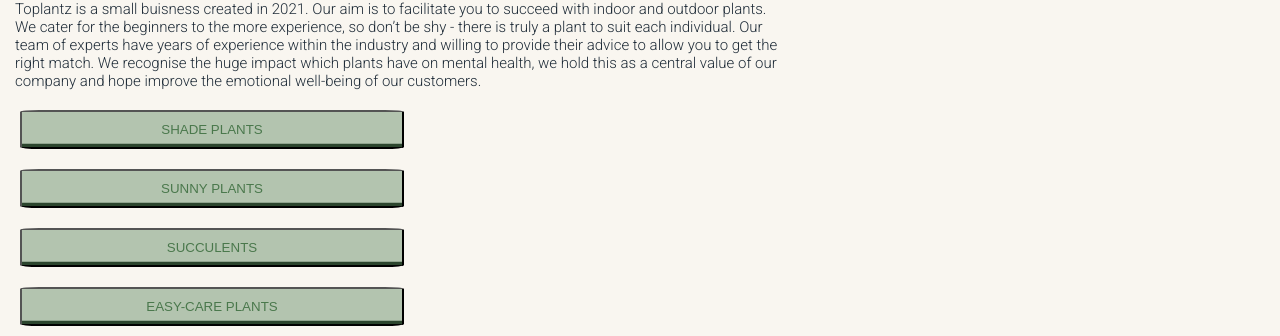
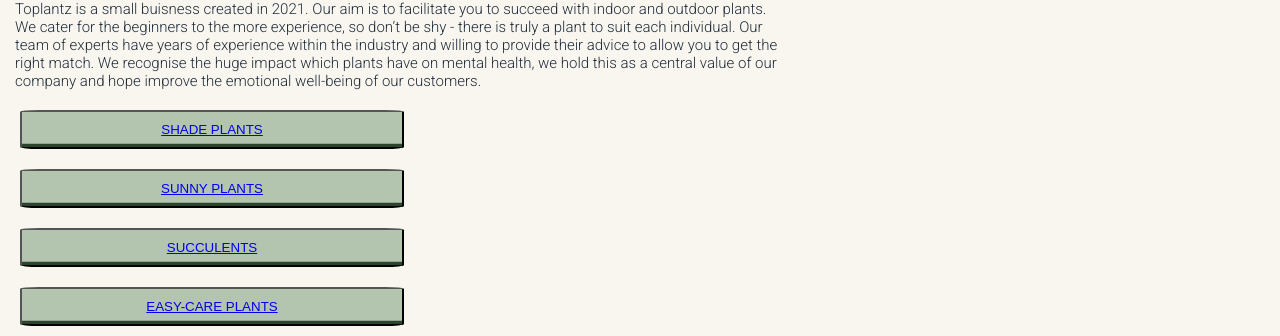
Before and after one commit to miahbates/cfg-final-project, a plain HTML site: page index.html in a window 1280 px wide. Shown: the part 616-952 px from the top of the page. Drawn offline with nearby package versions, Linux system fonts and the light colour scheme.

```diff
--- a/index.html
+++ b/index.html
@@ -37,10 +37,11 @@
       <p>
         Toplantz is a small buisness created in 2021. Our aim is to facilitate you to succeed with indoor and outdoor plants. We cater for the beginners to the more experience, so don’t be shy - there is truly a plant to suit each individual. Our team of experts have years of experience within the industry and willing to provide their advice to allow you to get the right match. We recognise the huge impact which plants have on mental health, we hold this as a central value of our company and hope improve the emotional well-being of our customers.
       </p>
-      <button class="btn shade">Shade Plants</button>
-      <button class="btn sunny">Sunny Plants</button>
-      <button class="btn succulents">Succulents</button>
-      <button class="btn easy care">Easy-care Plants</button>
+      <a href=""></a>
+      <button class="btn shade"><a href="./InfoPagesCode/HTML/shadePlants.html">Shade Plants</a></button>
+      <button class="btn sunny"><a href="./InfoPagesCode/HTML/sunPlants.html">Sunny Plants</a></button>
+      <button class="btn succulents"><a href="./InfoPagesCode/HTML/succulentPlants.html">Succulents</a></button>
+      <button class="btn easy care"><a href="./InfoPagesCode/HTML/easyPlants.html">Easy-care Plants</a></button>
       <section>
         <h2>Inspiration... How to style your plants</h2>
       </section>
```
